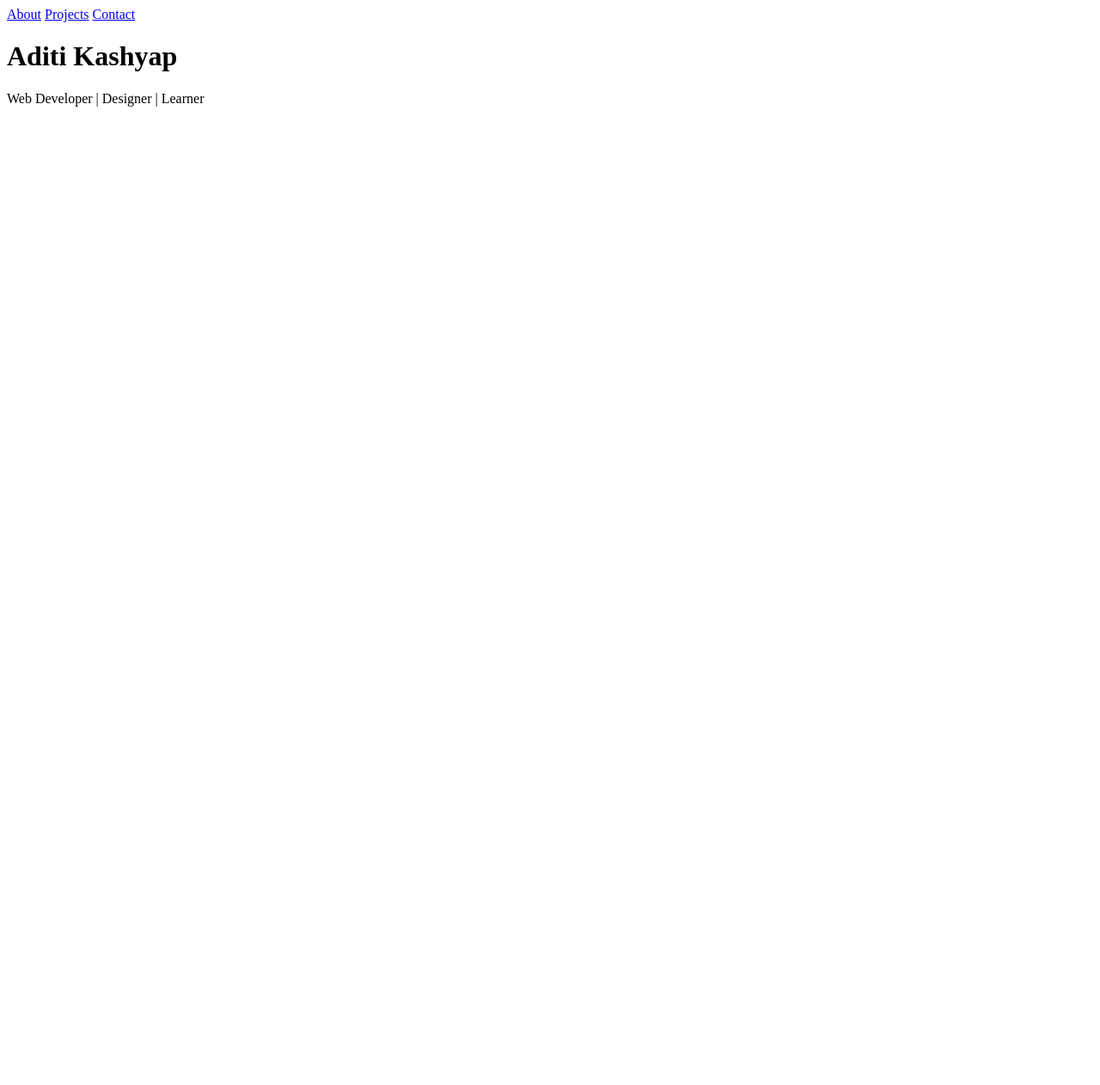
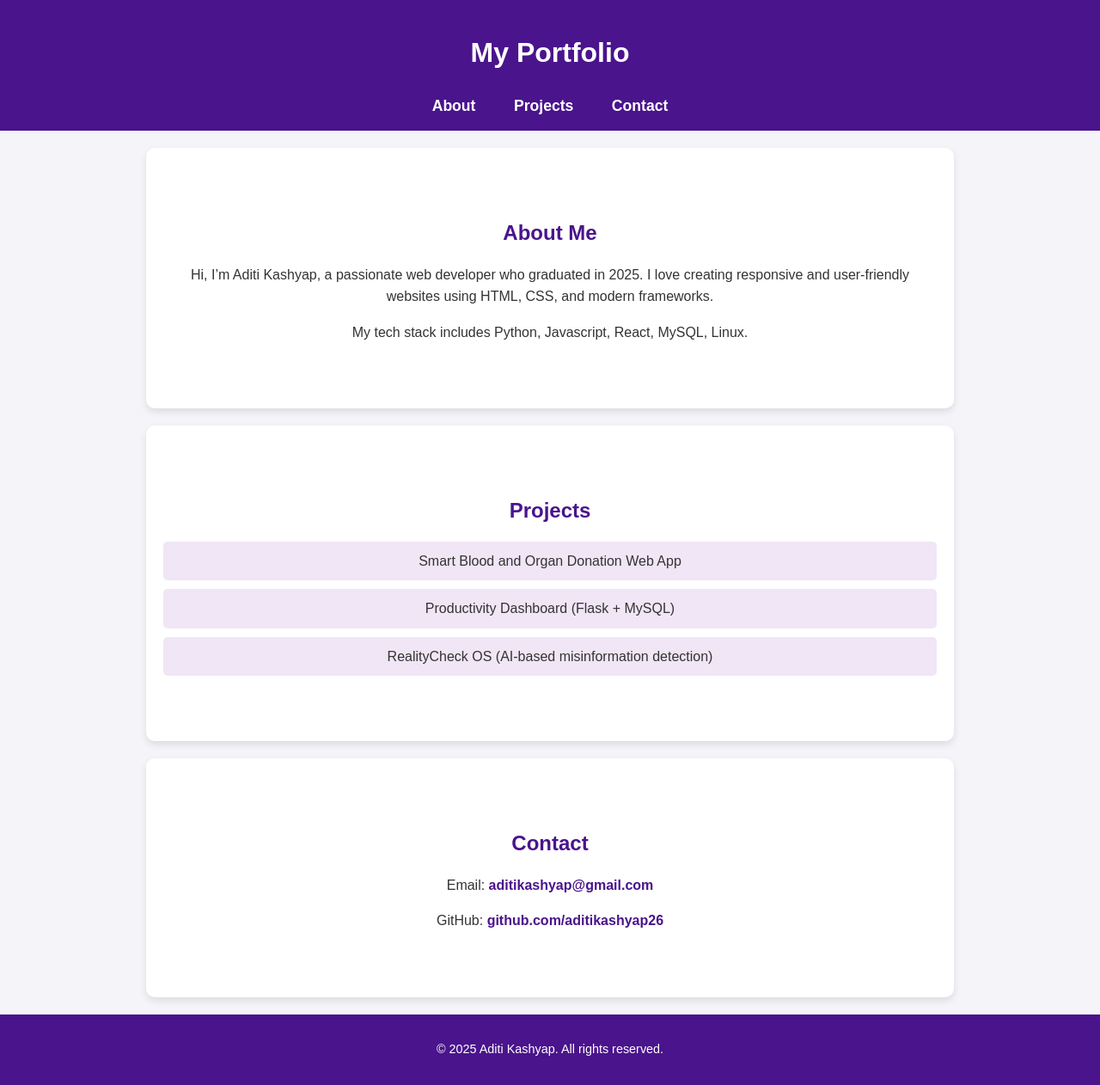
Before and after one commit to aditikashyap26/portfolio_site, a plain HTML site: page index.html in a window 1280 px wide. Shown: the whole page at 86% size. Before the commit the page ends 800 px from the top, so only its background shows below. Drawn offline with Linux system fonts and the light colour scheme.

Commit message:
adding css

```diff
--- a/index.html
+++ b/index.html
@@ -3,18 +3,63 @@
   <head>
     <meta charset="UTF-8" />
     <meta name="viewport" content="width=device-width, initial-scale=1.0" />
-    <title>My Portfolio</title>
+    <title>Aditi Kashyap | Portfolio</title>
+    <link rel="stylesheet" href="style.css" />
   </head>
   <body>
+    <!-- Navigation -->
     <header>
-    <nav>
-      <a href="#about">About</a>
-      <a href="#projects">Projects</a>
-      <a href="#contact">Contact</a>
-    </nav>
-    <h1>Aditi Kashyap</h1>
-    <p>Web Developer | Designer | Learner</p>
-  </header>
+      <h1 class="main-heading">My Portfolio</h1>
+      <nav>
+        <ul>
+          <li><a href="#about">About</a></li>
+          <li><a href="#projects">Projects</a></li>
+          <li><a href="#contact">Contact</a></li>
+        </ul>
+      </nav>
+    </header>
 
+    <!-- About Section -->
+    <section id="about" class="section">
+      <h2>About Me</h2>
+      <p>
+        Hi, I’m Aditi Kashyap, a passionate web developer who graduated in 2025.
+        I love creating responsive and user-friendly websites using HTML, CSS,
+        and modern frameworks.
+      </p>
+      <p>
+        My tech stack includes Python, Javascript, React, MySQL, Linux.
+      </p>
+    </section>
+
+    <!-- Projects Section -->
+    <section id="projects" class="section">
+      <h2>Projects</h2>
+      <ul>
+        <li>Smart Blood and Organ Donation Web App</li>
+        <li>Productivity Dashboard (Flask + MySQL)</li>
+        <li>RealityCheck OS (AI-based misinformation detection)</li>
+      </ul>
+    </section>
+
+    <!-- Contact Section -->
+    <section id="contact" class="section">
+      <h2>Contact</h2>
+      <p>
+        Email:
+        <a href="mailto:aditikashyap387@gmail.com">aditikashyap@gmail.com</a>
+      </p>
+      <p>
+        GitHub:
+        <a href="https://github.com/aditikashyap26" target="_blank"
+          >github.com/aditikashyap26</a
+        >
+      </p>
+    </section>
+
+    <!-- Footer -->
+    <footer>
+      <p>© 2025 Aditi Kashyap. All rights reserved.</p>
+    </footer>
   </body>
 </html>
--- /dev/null
+++ b/style.css
@@ -0,0 +1,83 @@
+html {
+    scroll-behavior: smooth;
+}
+body {
+    font-family: Arial, sans-serif;
+    margin: 0;
+    padding: 0;
+    line-height: 1.6;
+    background: #f4f4f9; /* Light gray background for good readability */
+    color: #333; /* Dark text for contrast */
+}
+
+/* Header & Navigation */
+header {
+    background: #4a148c; /* Deep purple for strong contrast */
+    color: #fff;
+    padding: 15px 0;
+    text-align: center;
+}
+nav ul {
+    list-style: none;
+    padding: 0;
+    margin: 0;
+}
+nav ul li {
+    display: inline;
+    margin: 0 20px;
+}
+nav ul li a {
+    color: #fff;
+    text-decoration: none;
+    font-weight: bold;
+    font-size: 1.1rem;
+    transition: color 0.3s ease;
+}
+nav ul li a:hover {
+    color: #ffd700; /* Golden hover effect */
+}
+
+/* Sections */
+.section {
+    padding: 60px 20px;
+    text-align: center;
+    background: #ffffff;
+    margin: 20px auto;
+    max-width: 900px;
+    border-radius: 10px;
+    box-shadow: 0 4px 8px rgba(0,0,0,0.1);
+}
+.section h2 {
+    color: #4a148c; /* Matches header for theme consistency */
+    margin-bottom: 15px;
+}
+.section a {
+    color: #4a148c;
+    text-decoration: none;
+    font-weight: bold;
+}
+.section a:hover {
+    color: #6a1b9a; /* Slightly lighter purple on hover */
+}
+
+/* Projects List */
+#projects ul {
+    padding-left: 0;
+    list-style: none;
+}
+#projects li {
+    background: #f0e6f6; /* Soft lavender for subtle color contrast */
+    margin: 10px auto;
+    padding: 10px;
+    border-radius: 5px;
+    font-size: 1rem;
+}
+
+/* Footer */
+footer {
+    background: #4a148c;
+    color: #fff;
+    text-align: center;
+    padding: 15px;
+    font-size: 0.9rem;
+}
```
